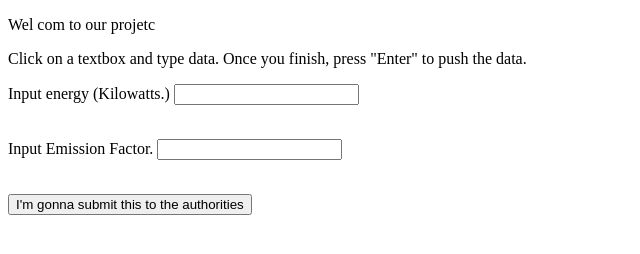
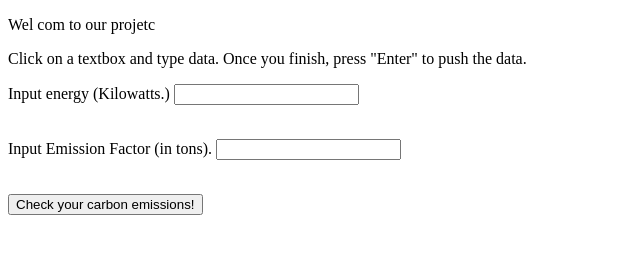
Before and after one commit to Frzct/Powerhouse, a website: page public/landing/index.html in a window 1280 px wide. Shown: the whole page, without its empty margins (0-640 px from the left). Drawn offline with Linux system fonts and the light colour scheme; files whose address does not match are found by name.

Commit message:
there we go bye mistales

```diff
--- a/public/landing/index.html
+++ b/public/landing/index.html
@@ -16,12 +16,12 @@
                 <p id="Inputted1"></p>
             <br>
 
-            <label>Input Emission Factor.</label>
+            <label>Input Emission Factor (in tons).</label>
             <input type="text" id="input2"><br>
                 <p id="Inputted2"></p>
             <br>
 
-            <button id="dominance">I'm gonna submit this to the authorities</button>
+            <button id="dominance">Check your carbon emissions!</button>
 
             <p id="product"></p>
         </div>
--- a/public/landing/index.js
+++ b/public/landing/index.js
@@ -91,7 +91,7 @@ SendButton.addEventListener("click", (ev) => {
         return
     }
     Product.innerText = `
-    The carbon footprint you're business has is ${final} tons, of CO2.
+    The carbon footprint your business has is ${final} tons, of CO2.
     We have some very, very positive comments for you!
     ---
     ${f()}
```
